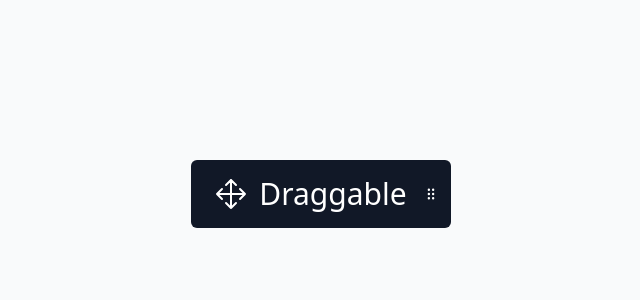
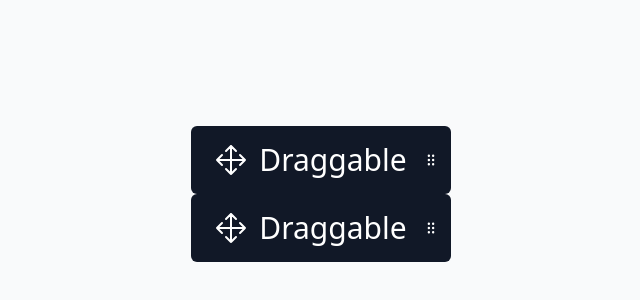
Before and after one commit to MomenSherif/dndkit-playground, a React (Vite) app: page / in a window 1280 px wide. Shown: the part 206-506 px from the top of the page, without its empty margins (319-959 px from the left). Built offline with nearby package versions, Linux system fonts and the light colour scheme.

Commit message:
Activation constraint example

```diff
--- a/src/App.tsx
+++ b/src/App.tsx
@@ -1,11 +1,18 @@
 import BasicSetup from './Examples/useDraggable/1-BasicSetup';
 import DragHandle from './Examples/useDraggable/2-DragHandle';
+import ActivationConstraint from './Examples/useDraggable/3-ActivationConstraint';
 
 export default function App() {
   return (
     <div className="flex flex-col justify-center items-center bg-gray-50 min-h-screen">
       {/* <BasicSetup /> */}
-      <DragHandle />
+      {/* <DragHandle /> */}
+
+      {/* distance & tolerance can be specified in x & y */}
+      <ActivationConstraint activationConstraint={{ distance: 15 }} />
+      <ActivationConstraint
+        activationConstraint={{ delay: 300, tolerance: 30 }} // activate dragging after 300ms and abort if moved 30px before start
+      />
     </div>
   );
 }
--- /dev/null
+++ b/src/Examples/useDraggable/3-ActivationConstraint.tsx
@@ -0,0 +1,87 @@
+import { useState } from 'react';
+import {
+  DndContext,
+  useDraggable,
+  useSensors,
+  MouseSensor,
+  useSensor,
+  TouchSensor,
+  KeyboardSensor,
+  type PointerActivationConstraint,
+} from '@dnd-kit/core';
+import { Coordinates, CSS } from '@dnd-kit/utilities';
+
+import { DragHandleIcon, MoveIcon } from './Icons';
+import Item, { ItemProps } from './Item';
+
+export default function ActivationConstraint({
+  activationConstraint,
+}: {
+  activationConstraint?: PointerActivationConstraint;
+}) {
+  const [{ x, y }, setCoordinates] = useState<Coordinates>({ x: 0, y: 0 });
+
+  const sensors = useSensors(
+    useSensor(MouseSensor, {
+      activationConstraint,
+    }),
+    useSensor(TouchSensor, { activationConstraint }),
+    useSensor(KeyboardSensor),
+  );
+  return (
+    <DndContext
+      sensors={sensors}
+      onDragEnd={event => {
+        const {
+          delta: { x, y },
+        } = event;
+        setCoordinates(prevCoords => ({
+          x: prevCoords.x + x,
+          y: prevCoords.y + y,
+        }));
+      }}
+    >
+      <DraggableItem style={{ top: y, left: x }} />
+    </DndContext>
+  );
+}
+
+function DraggableItem({ style }: ItemProps) {
+  const {
+    setNodeRef,
+    setActivatorNodeRef,
+    listeners,
+    attributes,
+    transform,
+    isDragging,
+  } = useDraggable({
+    id: 'draggable',
+  });
+
+  return (
+    <Item
+      ref={setNodeRef}
+      style={{
+        transform: transform
+          ? `${CSS.Translate.toString(transform)} scale(var(--scale))`
+          : undefined,
+        ...style,
+      }}
+      className={`relative pr-2 py-3 ${
+        isDragging ? 'shadow-dragging [--scale:1.06]' : ''
+      }`}
+    >
+      <MoveIcon className="w-8 h-8" />
+      <span>Draggable</span>
+
+      <button
+        className="touch-none self-stretch px-1 rounded-md hover:bg-gray-200/20 focus:bg-gray-200/20 focus:outline-none"
+        ref={setActivatorNodeRef}
+        {...listeners}
+        {...attributes}
+      >
+        <DragHandleIcon className="w-4 h-4" />
+      </button>
+    </Item>
+  );
+}
```
